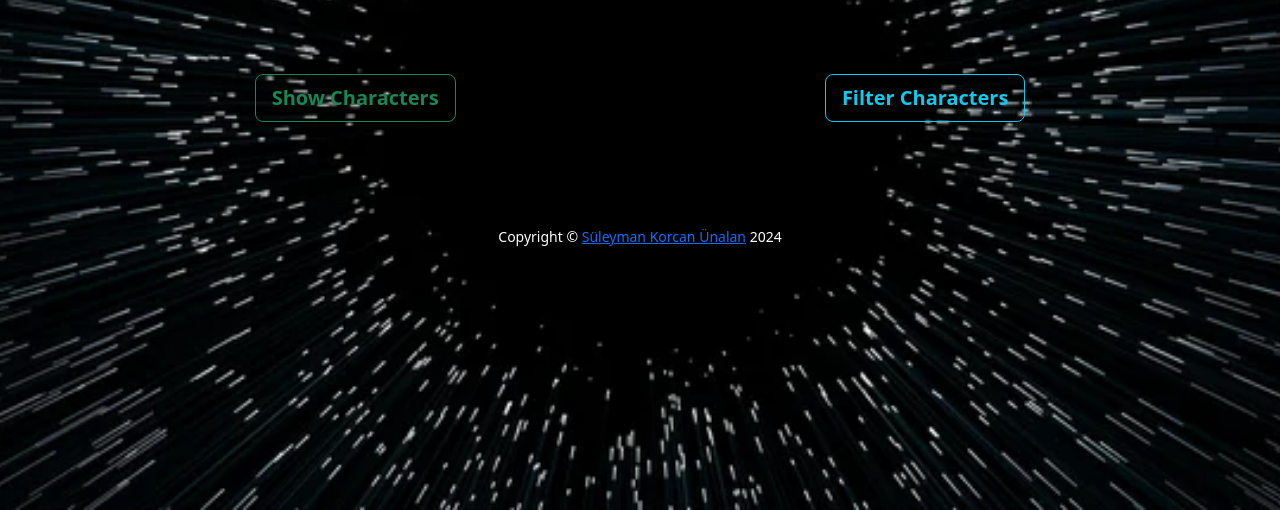
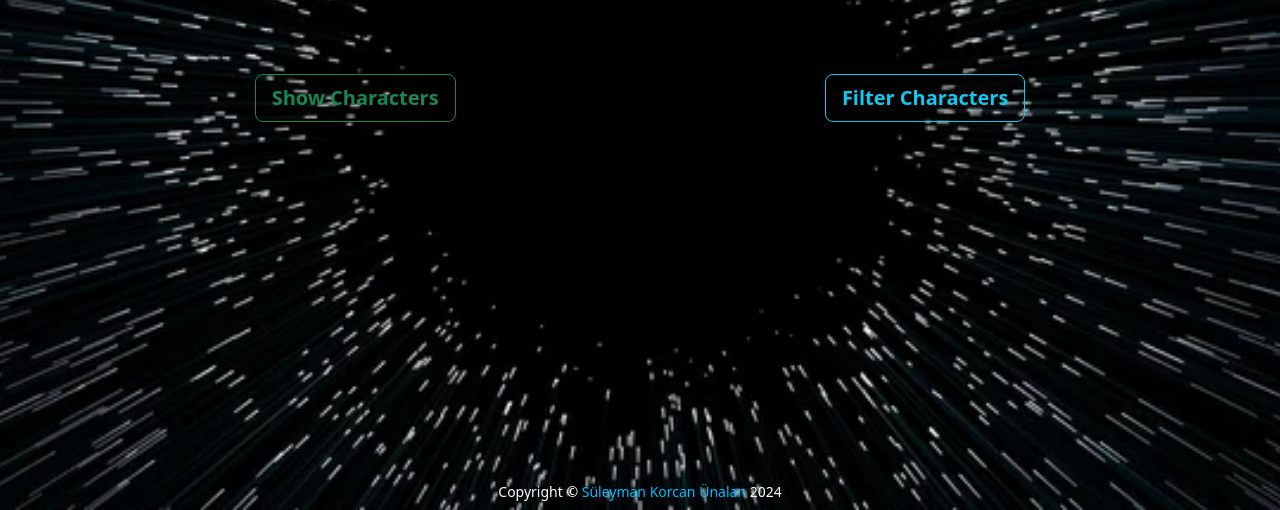
Before and after one commit to skunalan/star-wars-characters, a plain HTML site: page index.html in a window 1280 px wide. Shown: the part 290-800 px from the top of the page. Drawn offline with nearby package versions, Linux system fonts and the light colour scheme.

Commit message:
footer style added

```diff
--- a/style.css
+++ b/style.css
@@ -18,3 +18,18 @@ body {
   width: 40%;
   height: 40%;
 }
+
+.footer {
+  position: absolute;
+  bottom: 0;
+  width: 100%;
+}
+
+.footer a {
+  text-decoration: none;
+  color: rgb(0, 191, 255);
+}
+
+.footer a:hover {
+  color: rgb(0, 130, 170);
+}
```
